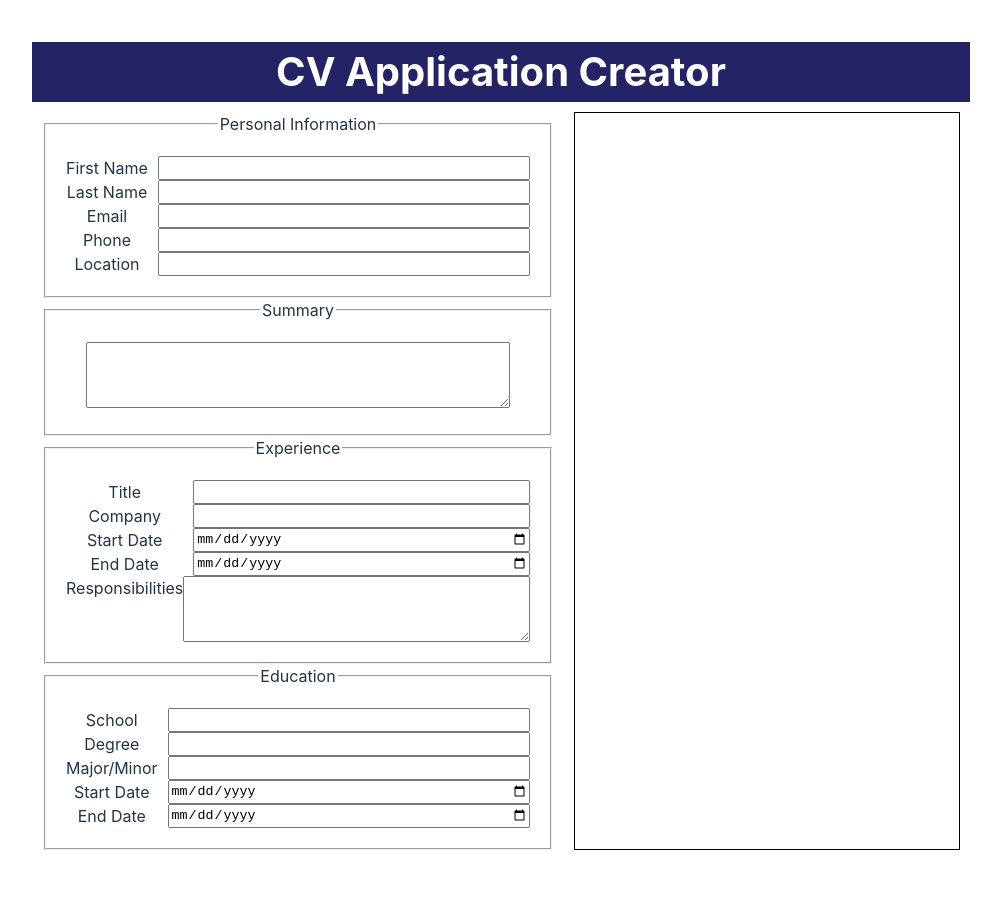
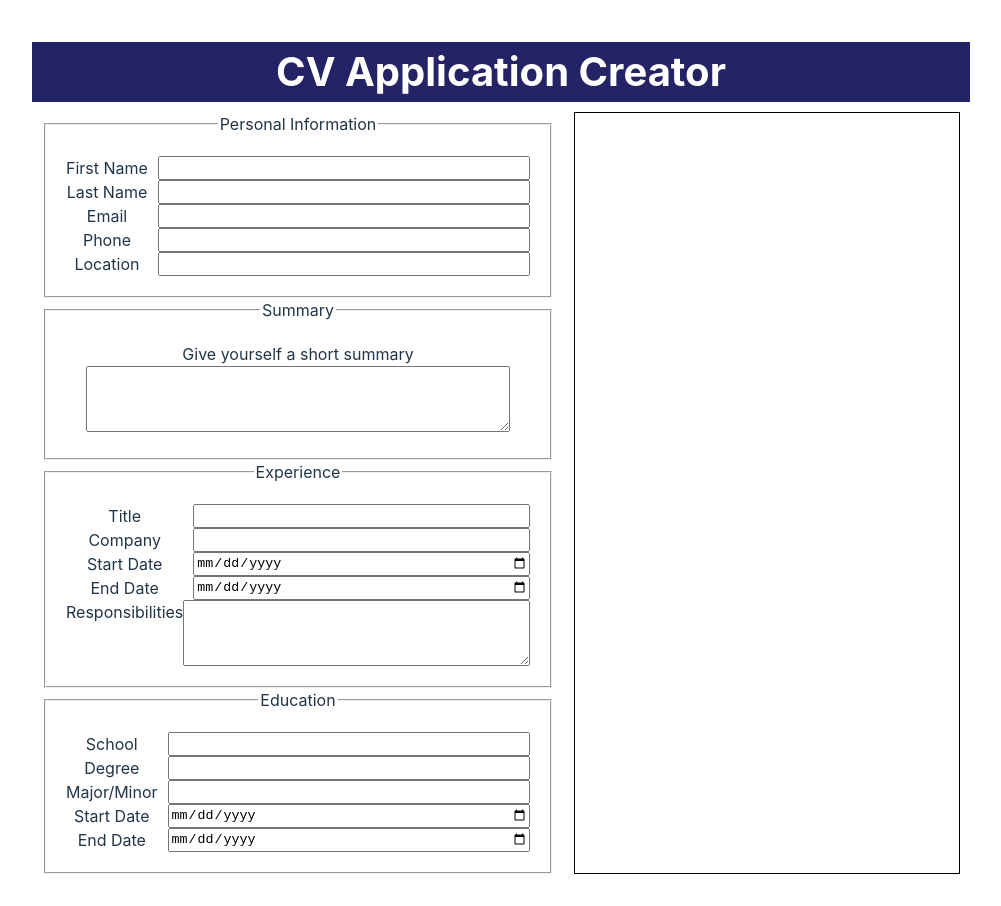
Before and after one commit to suzuhe481/cv-app-creator, a React (Vite) app: page / in a window 1280 px wide. Shown: the whole page, without its empty margins (139-1140 px from the left). Before the commit the page ends 882 px from the top, so only its background shows below. Built offline with nearby package versions, Linux system fonts and the light colour scheme.

Commit message:
Added text to label

```diff
--- a/src/components/Form/Form.jsx
+++ b/src/components/Form/Form.jsx
@@ -48,7 +48,7 @@ function Form({ onFormChange }) {
 
       <fieldset className="summary">
         <legend>Summary</legend>
-        <label htmlFor="Summary"></label>
+        <label htmlFor="Summary">Give yourself a short summary</label>
         <textarea
           id="summary"
           name="summary"
```
